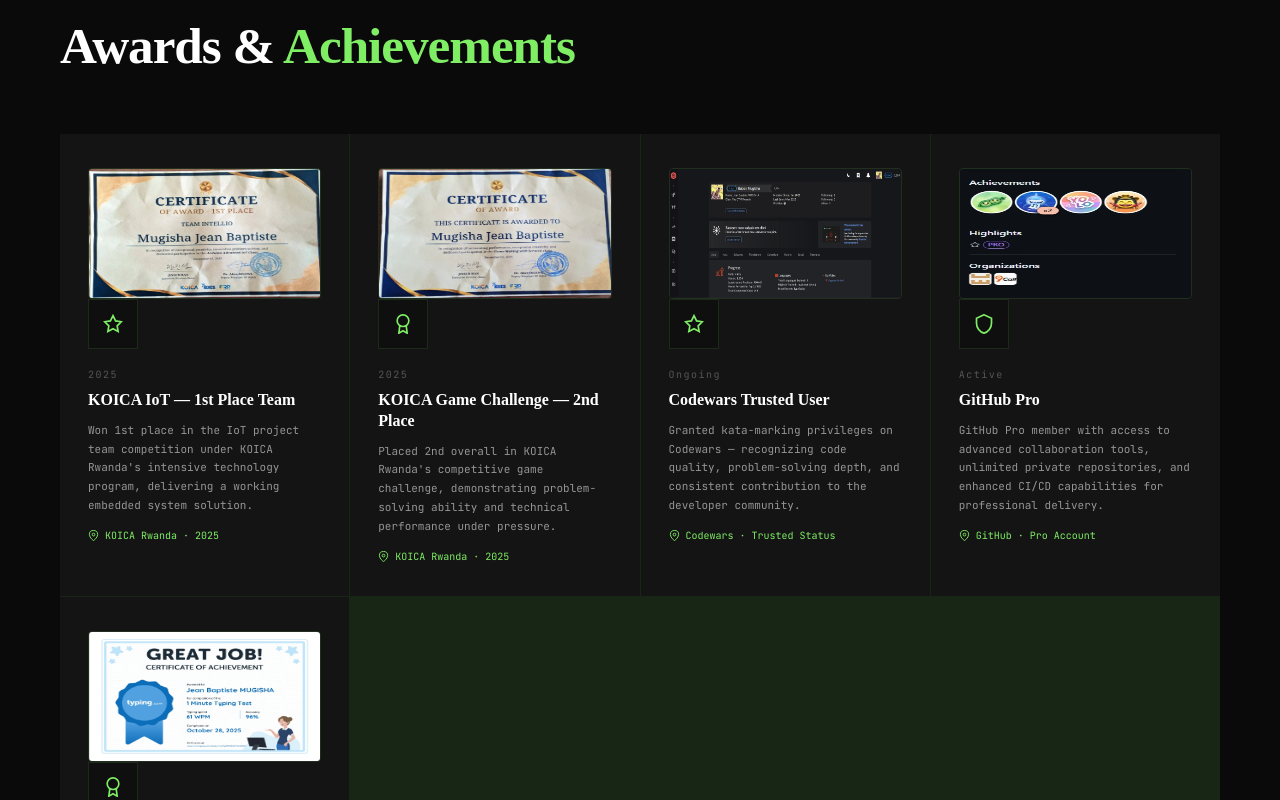
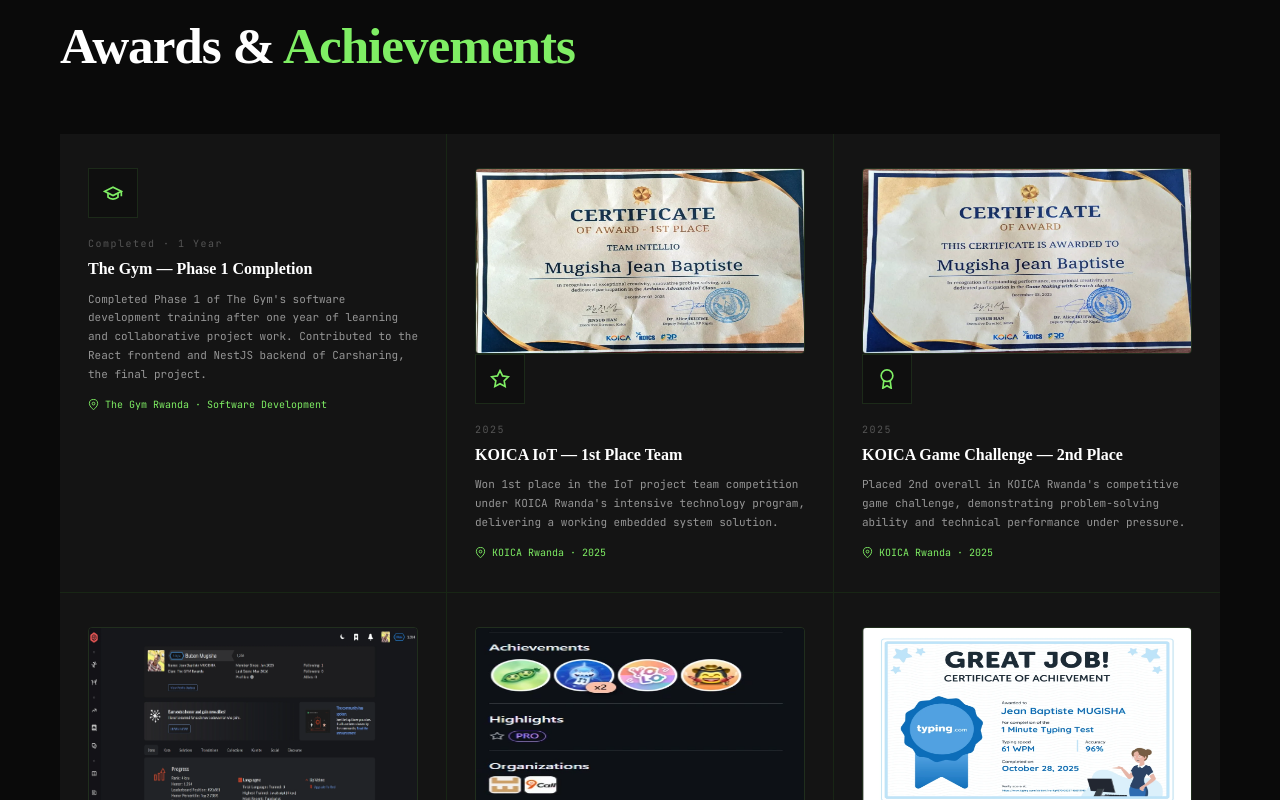
Before and after one commit to mugisha12john/My-portfolio, a React (Vite) app: page / in a window 1280 px wide. Shown: the part 4960-5760 px from the top of the page. Built offline with nearby package versions, Linux system fonts and the light colour scheme; a web font is replaced by a local one.

Commit message:
feat(achievements): add The Gym Phase 1 completion

```diff
--- a/src/components/sections/Awards.tsx
+++ b/src/components/sections/Awards.tsx
@@ -10,12 +10,34 @@ interface Award {
   title: string;
   description: string;
   issuer: string;
-  image: string;
+  image?: string;
   icon: React.ReactNode;
 }
 
 const Awards: React.FC = () => {
   const awards: Award[] = [
+    {
+      id: 6,
+      year: "Completed · 1 Year",
+      title: "The Gym — Phase 1 Completion",
+      description:
+        "Completed Phase 1 of The Gym's software development training after one year of learning and collaborative project work. Contributed to the React frontend and NestJS backend of Carsharing, the final project.",
+      issuer: "The Gym Rwanda · Software Development",
+      icon: (
+        <svg
+          width="20"
+          height="20"
+          viewBox="0 0 24 24"
+          fill="none"
+          stroke="currentColor"
+          strokeWidth="2"
+          aria-hidden="true"
+        >
+          <path d="M22 10 12 5 2 10l10 5 10-5Z" />
+          <path d="M6 12v5c3 3 9 3 12 0v-5M22 10v6" />
+        </svg>
+      ),
+    },
     {
       id: 1,
       year: "2025",
@@ -137,12 +159,13 @@ const Awards: React.FC = () => {
         Awards & <span className="text-green">Achievements</span>
       </h2>
 
-      <div className="awards-grid grid grid-cols-1 sm:grid-cols-2 lg:grid-cols-4 gap-px bg-[rgba(127,238,100,0.12)]">
+      <div className="awards-grid grid grid-cols-1 sm:grid-cols-2 lg:grid-cols-3 gap-px bg-[rgba(127,238,100,0.12)]">
         {awards.map((award) => (
           <div
             key={award.id}
             className="award-card bg-bg-3 p-8 px-7 relative overflow-hidden border-t-2 border-t-transparent transition-all duration-300 hover:bg-bg-4 hover:border-t-green"
           >
+            {award.image && (
               <div className="w-full">
                 <img
                   src={award.image}
@@ -154,6 +177,7 @@ const Awards: React.FC = () => {
                   <i data-lucide="trophy"></i>
                 </div>
               </div>
+            )}
             <div className="award-icon-wrap w-12.5 h-12.5 border border-[rgba(127,238,100,0.12)] flex items-center justify-center text-green mb-4.5 bg-bg-2 transition-all hover:bg-[rgba(127,238,100,0.06)] hover:border-[rgba(127,238,100,0.3)]">
               {award.icon}
             </div>
```
Lines whose indentation alone changed are shown as unchanged.
